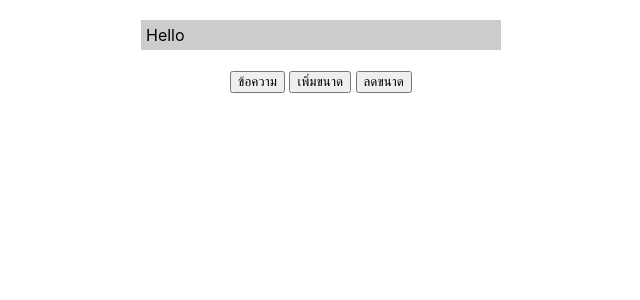
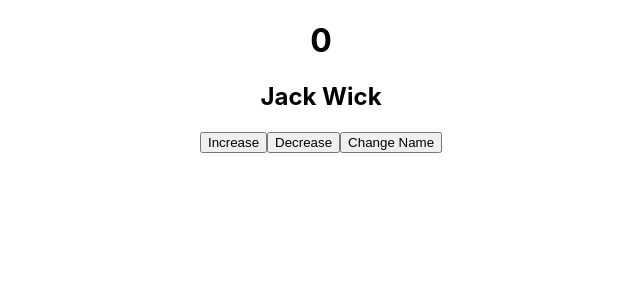
Before and after one commit to s6603051614011-creator/app1, a React (Create React App) app: page / in a window 1280 px wide. Shown: the top 300 px of the page, without its empty margins (319-959 px from the left). Built offline with nearby package versions, Linux system fonts and the light colour scheme.

Commit message:
add effect.js
add effect.js

```diff
--- a/src/App.js
+++ b/src/App.js
@@ -1,9 +1,9 @@
 import React from 'react';
-import MessageBox from './state-func.js';
+import Effect from './effect';
 
 function App() {
 
-  return <MessageBox  />;
+  return <Effect />;
 }
 
 export default App;
--- /dev/null
+++ b/src/effect.js
@@ -0,0 +1,23 @@
+import React,{ useEffect,useState } from 'react'
+
+function Effect() {
+    const [count,setCount] = useState(0)
+    const [name,setName] = useState('Jack Wick')
+
+    useEffect(() => {
+        document.title = `You clicked ${count} times`
+},[count,name])
+
+    return (
+        <center>
+            <h1>{count}</h1>
+            <h2>{name}</h2>
+            <button onClick={()=>setCount(count+1)}>Increase</button>
+            <button onClick={()=>setCount(count-1)}>Decrease</button>
+            <button onClick={()=>setName('JohnWick')}>Change Name</button>
+        </center>
+    )
+}
+
+
+export default Effect
```
